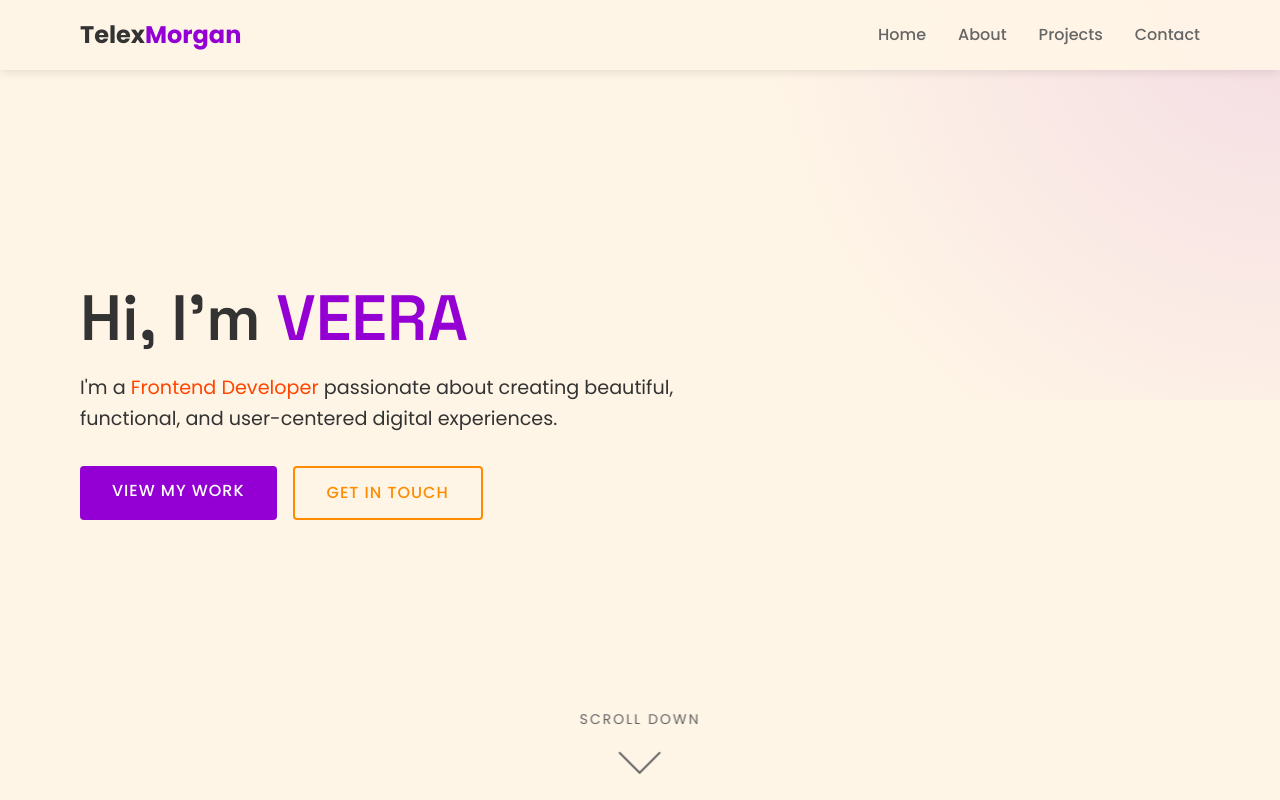
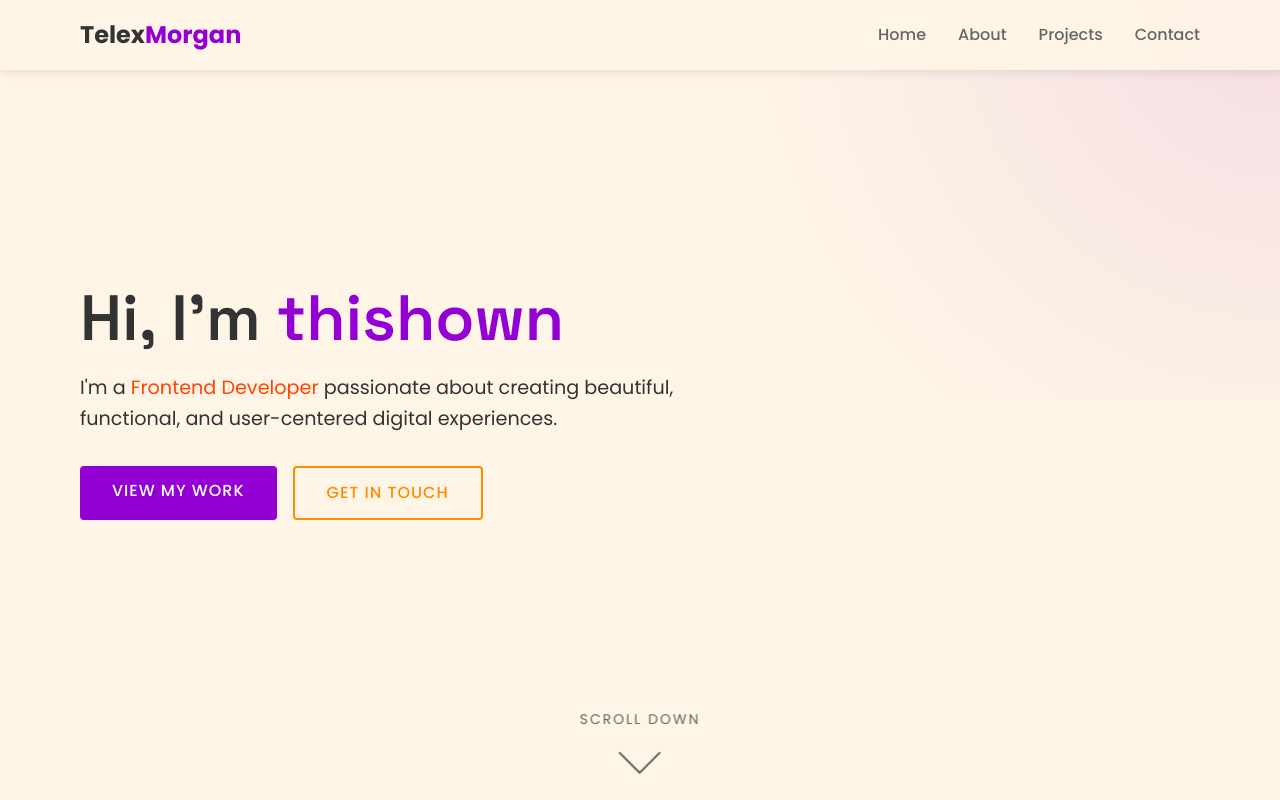
Before and after one commit to thishown2005/info-AI, a plain HTML site: page index.html in a window 1280 px wide. Shown: the top 800 px of the page. Drawn offline with Linux system fonts and the light colour scheme.

Commit message:
Update index.html

```diff
--- a/index.html
+++ b/index.html
@@ -802,7 +802,7 @@
     <!-- Hero Section -->
     <section id="home" class="hero">
         <div class="container hero-content">
-            <h1>Hi, I'm <span class="highlight">VEERA</span></h1>
+            <h1>Hi, I'm <span class="highlight">thishown</span></h1>
             <p>I'm a <span class="accent">Frontend Developer</span> passionate about creating beautiful, functional, and user-centered digital experiences.</p>
             <div class="hero-buttons">
                 <a href="#projects" class="btn">View My Work</a>
```
